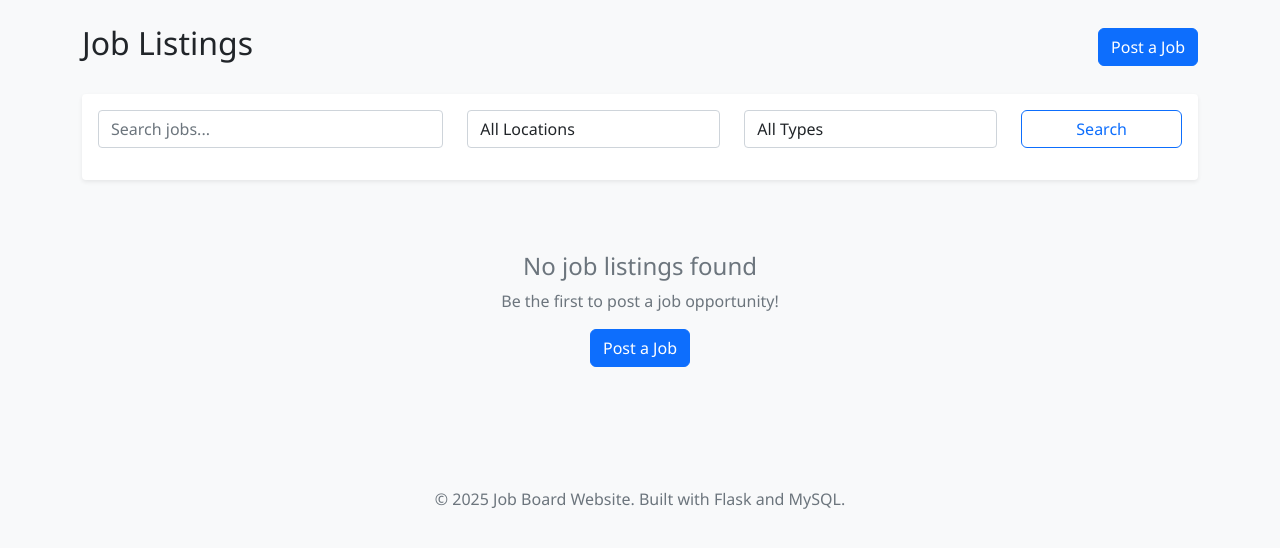
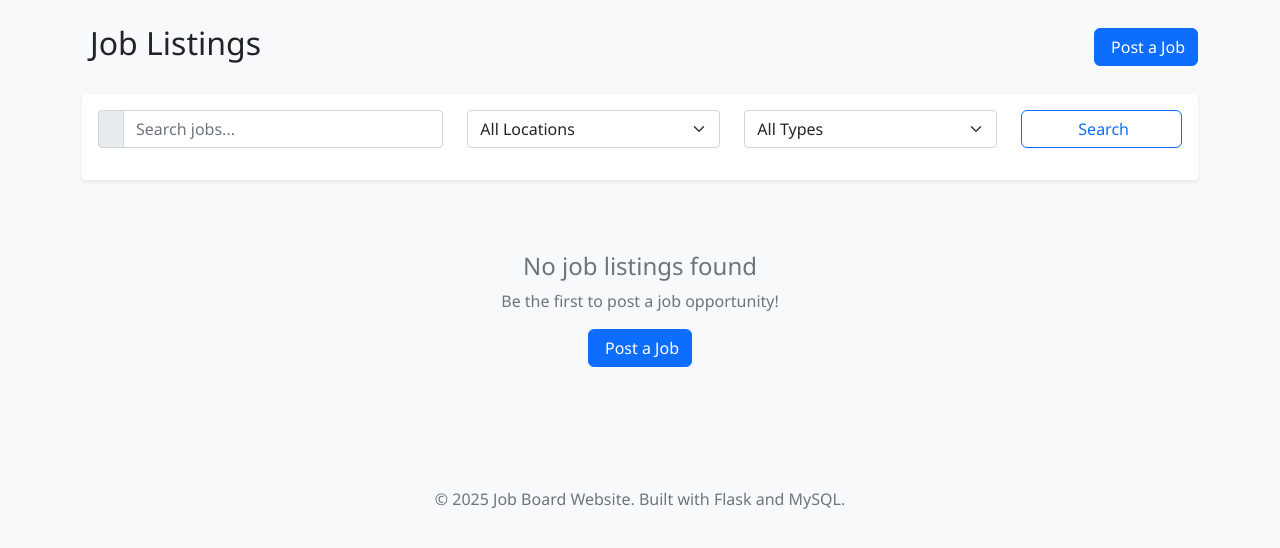
Before and after one commit to icekidtech/job_board_website, a Flask app: page /jobs in a window 1280 px wide. Shown: the part 62-610 px from the top of the page. Run offline with Flask 3, Linux system fonts and the light colour scheme.

Commit message:
Refactor job listings page with improved layout, enhanced search functionality, and updated pagination controls for better user experience

```diff
--- a/templates/jobs.html
+++ b/templates/jobs.html
@@ -6,28 +6,35 @@
 <div class="row">
     <div class="col-12">
         <div class="d-flex justify-content-between align-items-center mb-4">
-            <h1 class="h2">Job Listings</h1>
-            <a href="#" class="btn btn-primary">Post a Job</a>
+            <h1 class="h2">
+                <i class="fas fa-briefcase text-primary me-2"></i>Job Listings
+            </h1>
+            <a href="#" class="btn btn-primary">
+                <i class="fas fa-plus me-1"></i>Post a Job
+            </a>
         </div>
 
         <!-- Search and Filter Section -->
-        <div class="card mb-4">
+        <div class="card mb-4 search-card">
             <div class="card-body">
-                <form method="GET" action="{{ url_for('main.jobs') }}">
+                <form id="searchForm" method="GET" action="{{ url_for('main.jobs') }}">
                     <div class="row">
                         <div class="col-md-4 mb-3">
+                            <div class="input-group">
+                                <span class="input-group-text"><i class="fas fa-search"></i></span>
                                 <input type="text" class="form-control" name="search" placeholder="Search jobs..."
                                        value="{{ request.args.get('search', '') }}">
                             </div>
+                        </div>
                         <div class="col-md-3 mb-3">
-                            <select class="form-control" name="location">
+                            <select class="form-select" name="location">
                                 <option value="">All Locations</option>
                                 <option value="remote">Remote</option>
                                 <option value="onsite">On-site</option>
                             </select>
                         </div>
                         <div class="col-md-3 mb-3">
-                            <select class="form-control" name="job_type">
+                            <select class="form-select" name="job_type">
                                 <option value="">All Types</option>
                                 <option value="full-time">Full-time</option>
                                 <option value="part-time">Part-time</option>
@@ -36,42 +43,59 @@
                             </select>
                         </div>
                         <div class="col-md-2 mb-3">
-                            <button type="submit" class="btn btn-outline-primary w-100">Search</button>
+                            <button type="submit" class="btn btn-outline-primary w-100 search-btn">
+                                <i class="fas fa-search me-1"></i>Search
+                            </button>
                         </div>
                     </div>
                 </form>
             </div>
         </div>
 
+        <!-- Loading Spinner -->
+        <div id="loadingSpinner" class="text-center py-5 d-none">
+            <div class="spinner-border text-primary" role="status">
+                <span class="visually-hidden">Loading...</span>
+            </div>
+            <p class="mt-2 text-muted">Searching for jobs...</p>
+        </div>
+
         <!-- Job Listings -->
+        <div id="jobListings">
             {% if jobs.items %}
                 {% for job in jobs.items %}
-            <div class="card mb-3">
+                <div class="card mb-3 job-card" data-aos="fade-up">
                     <div class="card-body">
                         <div class="row align-items-center">
                             <div class="col-md-8">
                                 <h5 class="card-title mb-2">{{ job.title }}</h5>
                                 <h6 class="card-subtitle mb-2 text-muted">
-                                {{ job.company_name or job.employer.username }}
+                                    <i class="fas fa-building me-1"></i>{{ job.company_name or job.employer.username }}
                                     {% if job.location %}
-                                    • {{ job.location }}
+                                        <i class="fas fa-map-marker-alt me-1 ms-2"></i>{{ job.location }}
                                     {% endif %}
                                 </h6>
                                 <p class="card-text">
                                     {{ job.description[:150] }}...
                                 </p>
-                            <div class="d-flex gap-2">
-                                <span class="badge bg-primary">{{ job.job_type.title() }}</span>
+                                <div class="d-flex gap-2 flex-wrap">
+                                    <span class="badge bg-primary">
+                                        <i class="fas fa-clock me-1"></i>{{ job.job_type.title() }}
+                                    </span>
                                     {% if job.salary_range %}
-                                    <span class="badge bg-success">{{ job.salary_range }}</span>
+                                        <span class="badge bg-success">
+                                            <i class="fas fa-dollar-sign me-1"></i>{{ job.salary_range }}
+                                        </span>
                                     {% endif %}
                                 </div>
                             </div>
                             <div class="col-md-4 text-md-end">
                                 <small class="text-muted d-block mb-2">
-                                Posted {{ job.posted_date.strftime('%B %d, %Y') }}
+                                    <i class="fas fa-calendar me-1"></i>Posted {{ job.posted_date.strftime('%B %d, %Y') }}
                                 </small>
-                            <a href="#" class="btn btn-outline-primary">View Details</a>
+                                <a href="#" class="btn btn-outline-primary job-detail-btn">
+                                    <i class="fas fa-eye me-1"></i>View Details
+                                </a>
                             </div>
                         </div>
                     </div>
@@ -84,7 +108,9 @@
                     <ul class="pagination justify-content-center">
                         {% if jobs.has_prev %}
                             <li class="page-item">
-                            <a class="page-link" href="{{ url_for('main.jobs', page=jobs.prev_num) }}">Previous</a>
+                                <a class="page-link" href="{{ url_for('main.jobs', page=jobs.prev_num) }}">
+                                    <i class="fas fa-chevron-left"></i> Previous
+                                </a>
                             </li>
                         {% endif %}
 
@@ -108,7 +134,9 @@
 
                         {% if jobs.has_next %}
                             <li class="page-item">
-                            <a class="page-link" href="{{ url_for('main.jobs', page=jobs.next_num) }}">Next</a>
+                                <a class="page-link" href="{{ url_for('main.jobs', page=jobs.next_num) }}">
+                                    Next <i class="fas fa-chevron-right"></i>
+                                </a>
                             </li>
                         {% endif %}
                     </ul>
@@ -117,12 +145,16 @@
 
             {% else %}
                 <!-- No Jobs Found -->
-            <div class="text-center py-5">
+                <div class="text-center py-5 no-jobs">
+                    <i class="fas fa-search fa-3x text-muted mb-3"></i>
                     <h4 class="text-muted">No job listings found</h4>
                     <p class="text-muted">Be the first to post a job opportunity!</p>
-                <a href="#" class="btn btn-primary">Post a Job</a>
+                    <a href="#" class="btn btn-primary">
+                        <i class="fas fa-plus me-1"></i>Post a Job
+                    </a>
                 </div>
             {% endif %}
         </div>
     </div>
+</div>
 {% endblock %}
```
Lines whose indentation alone changed are shown as unchanged.
